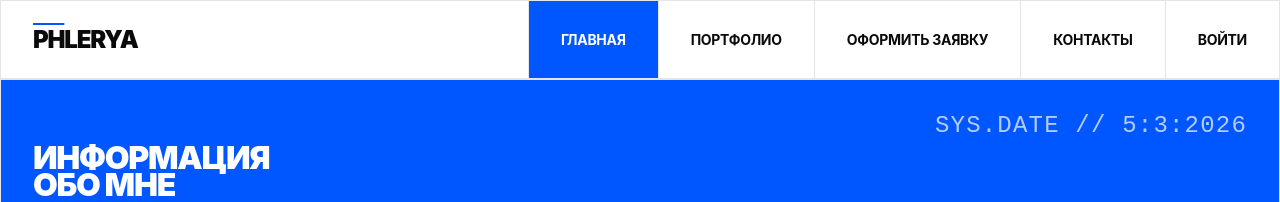
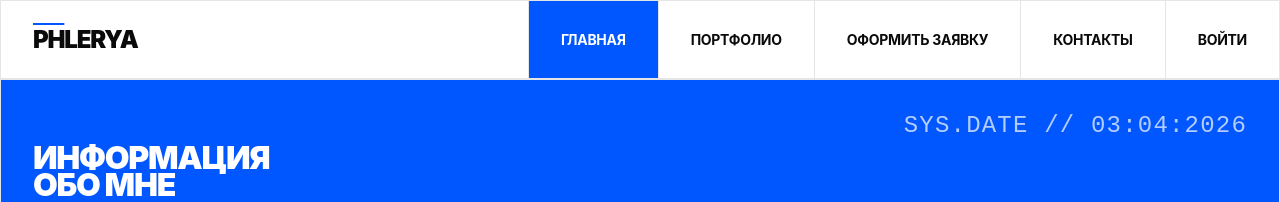
Before and after one commit to Teterev456/lera-photo, a React (Create React App) app: page / in a window 1280 px wide. Shown: the top 202 px of the page. Built offline with nearby package versions, Linux system fonts and the light colour scheme.

Commit message:
Fix date on index page

```diff
--- a/src/pages/IndexPage.jsx
+++ b/src/pages/IndexPage.jsx
@@ -2,18 +2,17 @@ import React, { useEffect, useState } from "react";
 import indexImage from "../assets/img/index.jpg";
 import projects from "../assets/data/projects";
 import PhotoCard from "../components/PhotoCard";
+import dayjs from "dayjs";
 
 const IndexPage = ({ setPage }) => {
-  const date = new Date();
+  const date = dayjs(new Date());
+  const dateStr = date.format("DD:MM:YYYY");
 
   return (
     <div className="page-section">
       <header className="hero panel">
         <div className="hero-title-wrapper panel">
-          <div className="meta-text system-code">
-            SYS.DATE //{" "}
-            {date.getDay() + ":" + date.getMonth() + ":" + date.getFullYear()}
-          </div>
+          <div className="meta-text system-code">SYS.DATE // {dateStr}</div>
           <h1 className="display-huge">
             ИНФОРМАЦИЯ
             <br />
```
